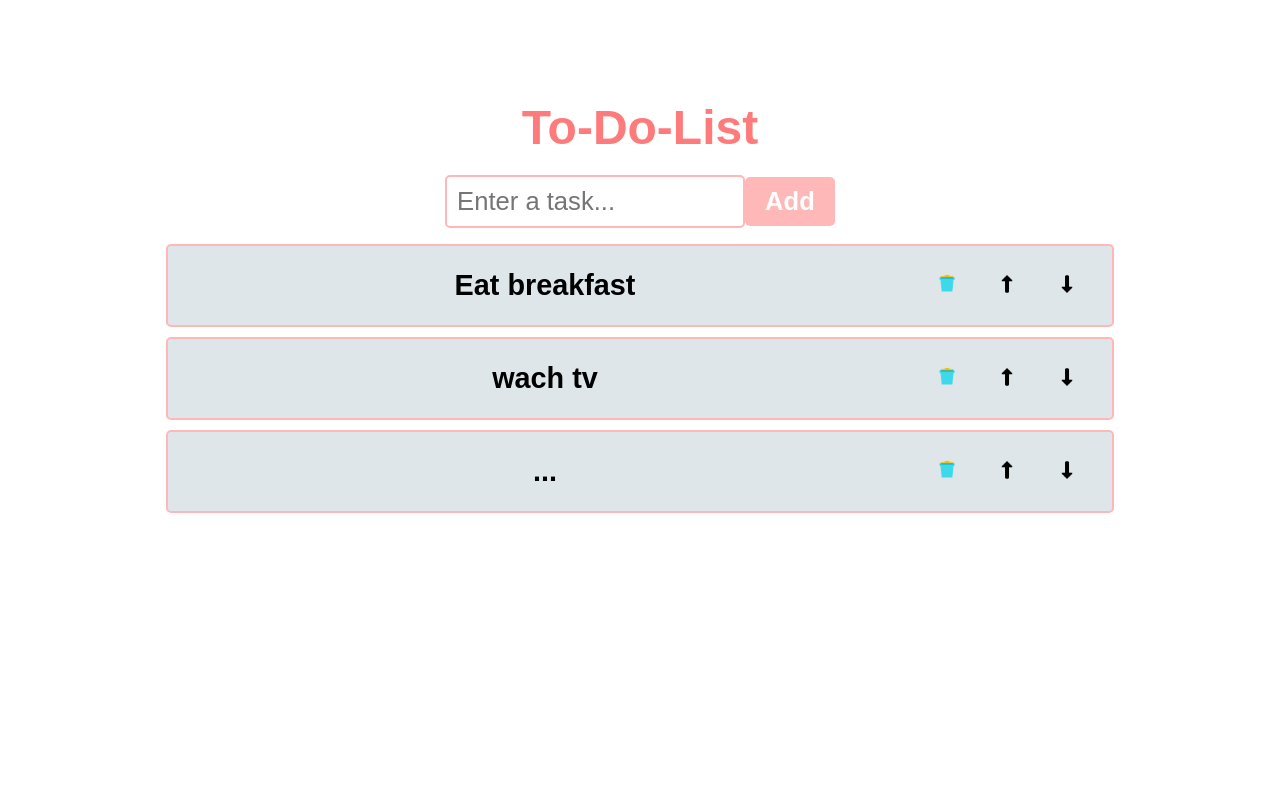
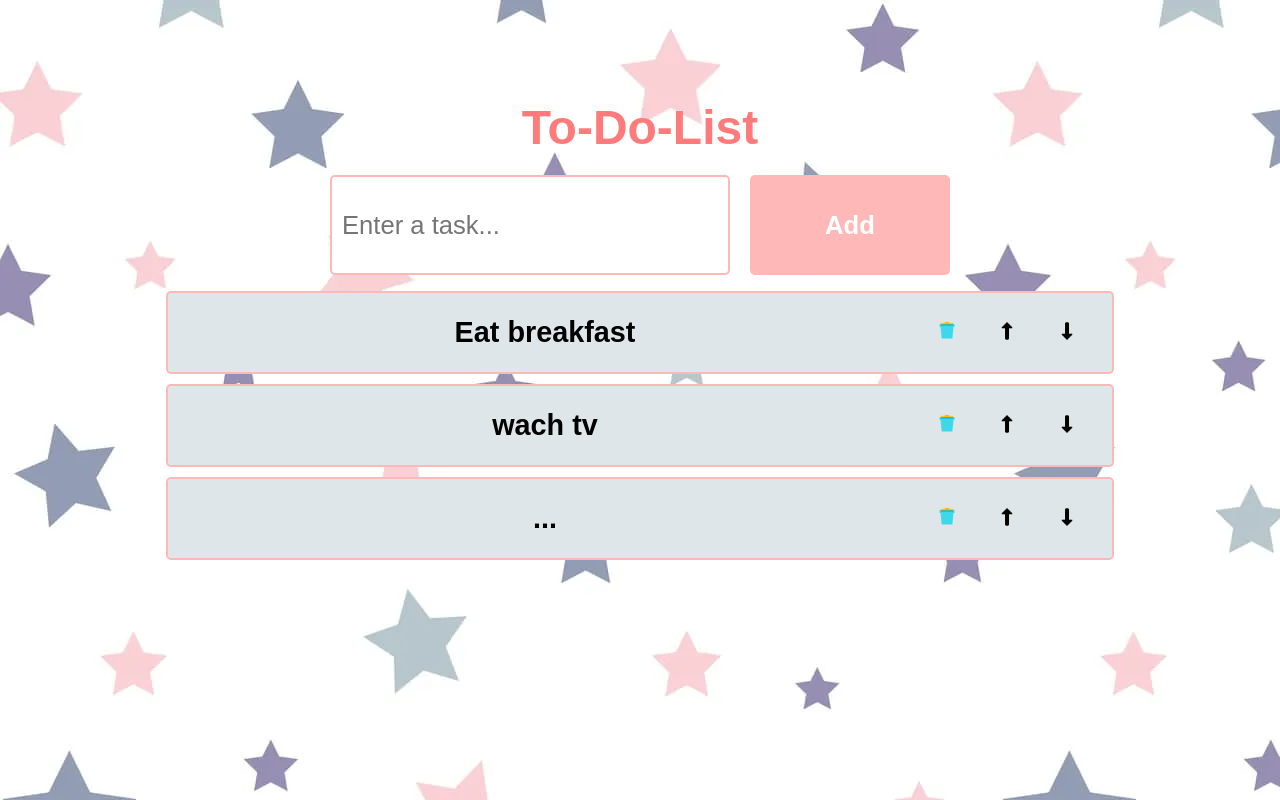
Before and after one commit to iremwacar/React-TodoList, a React (Vite) app: page / in a window 1280 px wide. Built offline with nearby package versions, Linux system fonts and the light colour scheme.

Commit message:
finaly commit

```diff
--- a/src/index.css
+++ b/src/index.css
@@ -1,3 +1,6 @@
+body{
+    background-image: url('./assets/backgraund.webp') ;
+}
 .to-do-list {
     font-family: Arial, Helvetica, sans-serif;
     text-align: center;
@@ -36,6 +39,9 @@
     width: 100%; /* Giriş kutusu genişliği */
     max-width: 300px; /* Maksimum genişlik belirleme */
     box-sizing: border-box; /* Kenarlık dahil genişlik hesaplama */
+    max-width: 400px;
+    box-sizing: border-box;
+    height: 100px;
   }
 
   ol {
@@ -83,3 +89,9 @@
     background-position: center;
     background-size: cover;
   }
+
+  .add-button{
+    margin-left: 20px;
+    height: 100px;
+    width: 200px;
+  }
```
Also changed, not shown: src/assets/backgraund.webp (added).
